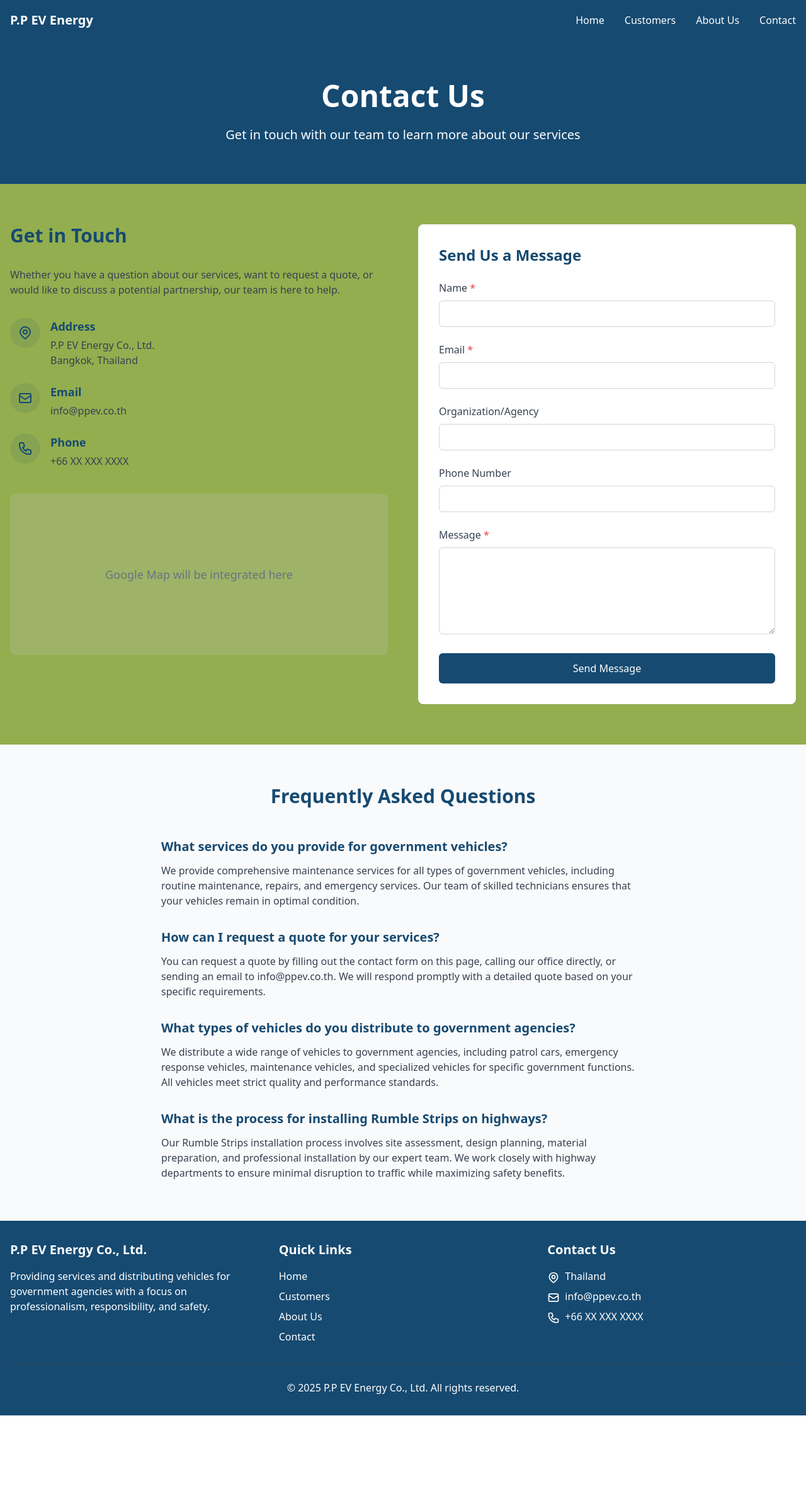
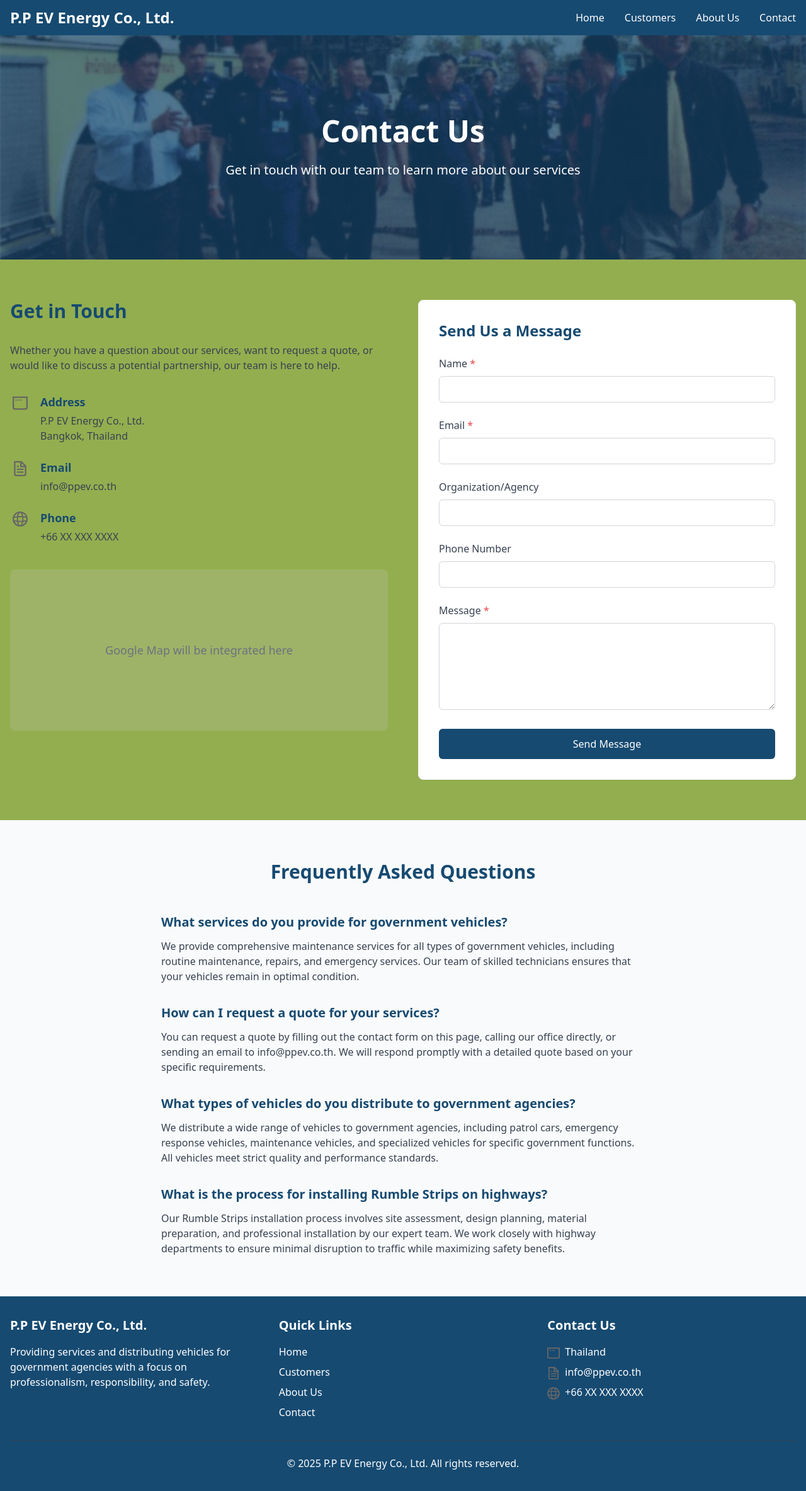
Before and after one commit to baifengheixi/ppev, a Next.js app: page /contact in a window 1280 px wide. Shown: the whole page at 63% size. Before the commit the page ends 2247 px from the top, so only its background shows below. Built offline with nearby package versions, Linux system fonts and the light colour scheme.

Commit message:
feat: replace placeholder images with actual company assets and logos

```diff
--- a/src/app/about/page.tsx
+++ b/src/app/about/page.tsx
@@ -33,9 +33,14 @@ const AboutPage = () => {
               </p>
             </div>
             <div className="flex justify-center">
-              {/* Placeholder for company image - replace with actual image */}
-              <div className="bg-neutral bg-opacity-20 w-full h-80 rounded-lg flex items-center justify-center">
-                <p className="text-lg text-gray-500">Company Image</p>
+              <div className="relative w-full h-80 rounded-lg overflow-hidden">
+                <Image
+                  src="/images/company_area/company_area_2.png"
+                  alt="P.P EV Energy Company Headquarters"
+                  fill
+                  className="object-cover rounded-lg"
+                  priority
+                />
               </div>
             </div>
           </div>
@@ -48,11 +53,13 @@ const AboutPage = () => {
           <div className="grid grid-cols-1 md:grid-cols-2 gap-12">
             {/* Mission */}
             <div className="bg-white p-8 rounded-lg shadow-sm">
-              <div className="bg-primary bg-opacity-10 p-4 rounded-full w-16 h-16 flex items-center justify-center mb-6">
-                <svg className="w-8 h-8 text-primary" fill="currentColor" viewBox="0 0 20 20" xmlns="http://www.w3.org/2000/svg">
-                  <path d="M10 12a2 2 0 100-4 2 2 0 000 4z" />
-                  <path fillRule="evenodd" d="M.458 10C1.732 5.943 5.522 3 10 3s8.268 2.943 9.542 7c-1.274 4.057-5.064 7-9.542 7S1.732 14.057.458 10zM14 10a4 4 0 11-8 0 4 4 0 018 0z" clipRule="evenodd" />
-                </svg>
+              <div className="mb-6 relative w-full h-80 overflow-hidden">
+                <Image
+                  src="/images/achievements/achievements_1.png"
+                  alt="Our Mission"
+                  fill
+                  className="object-cover rounded-lg"
+                />
               </div>
               <h3 className="text-2xl font-bold text-primary mb-4">Our Mission</h3>
               <p className="text-gray-700">
@@ -64,10 +71,13 @@ const AboutPage = () => {
 
             {/* Vision */}
             <div className="bg-white p-8 rounded-lg shadow-sm">
-              <div className="bg-secondary bg-opacity-10 p-4 rounded-full w-16 h-16 flex items-center justify-center mb-6">
-                <svg className="w-8 h-8 text-secondary" fill="currentColor" viewBox="0 0 20 20" xmlns="http://www.w3.org/2000/svg">
-                  <path d="M5 4a1 1 0 00-2 0v7.268a2 2 0 000 3.464V16a1 1 0 102 0v-1.268a2 2 0 000-3.464V4zM11 4a1 1 0 10-2 0v1.268a2 2 0 000 3.464V16a1 1 0 102 0V8.732a2 2 0 000-3.464V4zM16 3a1 1 0 011 1v7.268a2 2 0 010 3.464V16a1 1 0 11-2 0v-1.268a2 2 0 010-3.464V4a1 1 0 011-1z" />
-                </svg>
+              <div className="mb-6 relative w-full h-80 overflow-hidden">
+                <Image
+                  src="/images/achievements/achievements_2.png"
+                  alt="Our Vision"
+                  fill
+                  className="object-cover rounded-lg"
+                />
               </div>
               <h3 className="text-2xl font-bold text-primary mb-4">Our Vision</h3>
               <p className="text-gray-700">
--- a/src/app/contact/page.tsx
+++ b/src/app/contact/page.tsx
@@ -53,8 +53,18 @@ const ContactPage = () => {
   return (
     <div className="flex flex-col min-h-screen">
       {/* Hero Section */}
-      <section className="bg-primary text-white py-16">
-        <div className="container mx-auto px-4">
+      <section className="bg-primary text-white py-24 md:py-32 relative overflow-hidden">
+        <div className="absolute inset-0 opacity-30">
+          <Image
+            src="/images/company_area/company_area_4.png"
+            alt="Company Background"
+            fill
+            className="object-cover object-center"
+            sizes="100vw"
+            priority
+          />
+        </div>
+        <div className="container mx-auto px-4 relative z-10">
           <h1 className="text-4xl md:text-5xl font-bold mb-6 text-center">Contact Us</h1>
           <p className="text-xl max-w-4xl mx-auto text-center">
             Get in touch with our team to learn more about our services
@@ -77,11 +87,14 @@ const ContactPage = () => {
               <div className="space-y-6">
                 {/* Address */}
                 <div className="flex items-start">
-                  <div className="bg-primary bg-opacity-10 p-3 rounded-full mr-4">
-                    <svg className="w-6 h-6 text-primary" fill="none" stroke="currentColor" viewBox="0 0 24 24" xmlns="http://www.w3.org/2000/svg">
-                      <path strokeLinecap="round" strokeLinejoin="round" strokeWidth={2} d="M17.657 16.657L13.414 20.9a1.998 1.998 0 01-2.827 0l-4.244-4.243a8 8 0 1111.314 0z" />
-                      <path strokeLinecap="round" strokeLinejoin="round" strokeWidth={2} d="M15 11a3 3 0 11-6 0 3 3 0 016 0z" />
-                    </svg>
+                  <div className="p-1 mr-4 relative w-8 h-8">
+                    <Image
+                      src="/window.svg"
+                      alt="Address Icon"
+                      width={32}
+                      height={32}
+                      className="text-primary"
+                    />
                   </div>
                   <div>
                     <h3 className="text-lg font-semibold text-primary mb-1">Address</h3>
@@ -94,10 +107,14 @@ const ContactPage = () => {
 
                 {/* Email */}
                 <div className="flex items-start">
-                  <div className="bg-primary bg-opacity-10 p-3 rounded-full mr-4">
-                    <svg className="w-6 h-6 text-primary" fill="none" stroke="currentColor" viewBox="0 0 24 24" xmlns="http://www.w3.org/2000/svg">
-                      <path strokeLinecap="round" strokeLinejoin="round" strokeWidth={2} d="M3 8l7.89 5.26a2 2 0 002.22 0L21 8M5 19h14a2 2 0 002-2V7a2 2 0 00-2-2H5a2 2 0 00-2 2v10a2 2 0 002 2z" />
-                    </svg>
+                  <div className="p-1 mr-4 relative w-8 h-8">
+                    <Image
+                      src="/file.svg"
+                      alt="Email Icon"
+                      width={32}
+                      height={32}
+                      className="text-primary"
+                    />
                   </div>
                   <div>
                     <h3 className="text-lg font-semibold text-primary mb-1">Email</h3>
@@ -107,10 +124,14 @@ const ContactPage = () => {
 
                 {/* Phone */}
                 <div className="flex items-start">
-                  <div className="bg-primary bg-opacity-10 p-3 rounded-full mr-4">
-                    <svg className="w-6 h-6 text-primary" fill="none" stroke="currentColor" viewBox="0 0 24 24" xmlns="http://www.w3.org/2000/svg">
-                      <path strokeLinecap="round" strokeLinejoin="round" strokeWidth={2} d="M3 5a2 2 0 012-2h3.28a1 1 0 01.948.684l1.498 4.493a1 1 0 01-.502 1.21l-2.257 1.13a11.042 11.042 0 005.516 5.516l1.13-2.257a1 1 0 011.21-.502l4.493 1.498a1 1 0 01.684.949V19a2 2 0 01-2 2h-1C9.716 21 3 14.284 3 6V5z" />
-                    </svg>
+                  <div className="p-1 mr-4 relative w-8 h-8">
+                    <Image
+                      src="/globe.svg"
+                      alt="Phone Icon"
+                      width={32}
+                      height={32}
+                      className="text-primary"
+                    />
                   </div>
                   <div>
                     <h3 className="text-lg font-semibold text-primary mb-1">Phone</h3>
--- a/src/components/Footer.tsx
+++ b/src/components/Footer.tsx
@@ -1,6 +1,7 @@
 'use client';
 
 import Link from 'next/link';
+import Image from 'next/image';
 
 const Footer = () => {
   const currentYear = new Date().getFullYear();
@@ -49,22 +50,36 @@ const Footer = () => {
             <h3 className="text-xl font-bold mb-4">Contact Us</h3>
             <ul className="space-y-2">
               <li className="flex items-start">
-                <svg className="w-5 h-5 mr-2 mt-1" fill="none" stroke="currentColor" viewBox="0 0 24 24" xmlns="http://www.w3.org/2000/svg">
-                  <path strokeLinecap="round" strokeLinejoin="round" strokeWidth={2} d="M17.657 16.657L13.414 20.9a1.998 1.998 0 01-2.827 0l-4.244-4.243a8 8 0 1111.314 0z" />
-                  <path strokeLinecap="round" strokeLinejoin="round" strokeWidth={2} d="M15 11a3 3 0 11-6 0 3 3 0 016 0z" />
-                </svg>
+                <div className="relative w-5 h-5 mr-2 mt-1">
+                  <Image
+                    src="/window.svg"
+                    alt="Address Icon"
+                    width={20}
+                    height={20}
+                  />
+                </div>
                 <span>Thailand</span>
               </li>
               <li className="flex items-start">
-                <svg className="w-5 h-5 mr-2 mt-1" fill="none" stroke="currentColor" viewBox="0 0 24 24" xmlns="http://www.w3.org/2000/svg">
-                  <path strokeLinecap="round" strokeLinejoin="round" strokeWidth={2} d="M3 8l7.89 5.26a2 2 0 002.22 0L21 8M5 19h14a2 2 0 002-2V7a2 2 0 00-2-2H5a2 2 0 00-2 2v10a2 2 0 002 2z" />
-                </svg>
+                <div className="relative w-5 h-5 mr-2 mt-1">
+                  <Image
+                    src="/file.svg"
+                    alt="Email Icon"
+                    width={20}
+                    height={20}
+                  />
+                </div>
                 <span>info@ppev.co.th</span>
               </li>
               <li className="flex items-start">
-                <svg className="w-5 h-5 mr-2 mt-1" fill="none" stroke="currentColor" viewBox="0 0 24 24" xmlns="http://www.w3.org/2000/svg">
-                  <path strokeLinecap="round" strokeLinejoin="round" strokeWidth={2} d="M3 5a2 2 0 012-2h3.28a1 1 0 01.948.684l1.498 4.493a1 1 0 01-.502 1.21l-2.257 1.13a11.042 11.042 0 005.516 5.516l1.13-2.257a1 1 0 011.21-.502l4.493 1.498a1 1 0 01.684.949V19a2 2 0 01-2 2h-1C9.716 21 3 14.284 3 6V5z" />
-                </svg>
+                <div className="relative w-5 h-5 mr-2 mt-1">
+                  <Image
+                    src="/globe.svg"
+                    alt="Phone Icon"
+                    width={20}
+                    height={20}
+                  />
+                </div>
                 <span>+66 XX XXX XXXX</span>
               </li>
             </ul>
--- a/src/components/Navbar.tsx
+++ b/src/components/Navbar.tsx
@@ -17,9 +17,8 @@ const Navbar = () => {
         <div className="flex justify-between items-center">
           <div className="flex items-center">
             <Link href="/" className="flex items-center">
-              {/* Replace with actual logo when available */}
-              <div className="h-10 w-36 flex items-center font-bold text-xl">
-                P.P EV Energy
+              <div className="text-blue-ppev font-bold text-2xl">
+                P.P EV Energy Co., Ltd.
               </div>
             </Link>
           </div>
```
Also changed, not shown: src/app/customers/page.tsx (+69 -30 lines), src/app/page.tsx (+71 -37 lines), public/images/logo.png (added).
